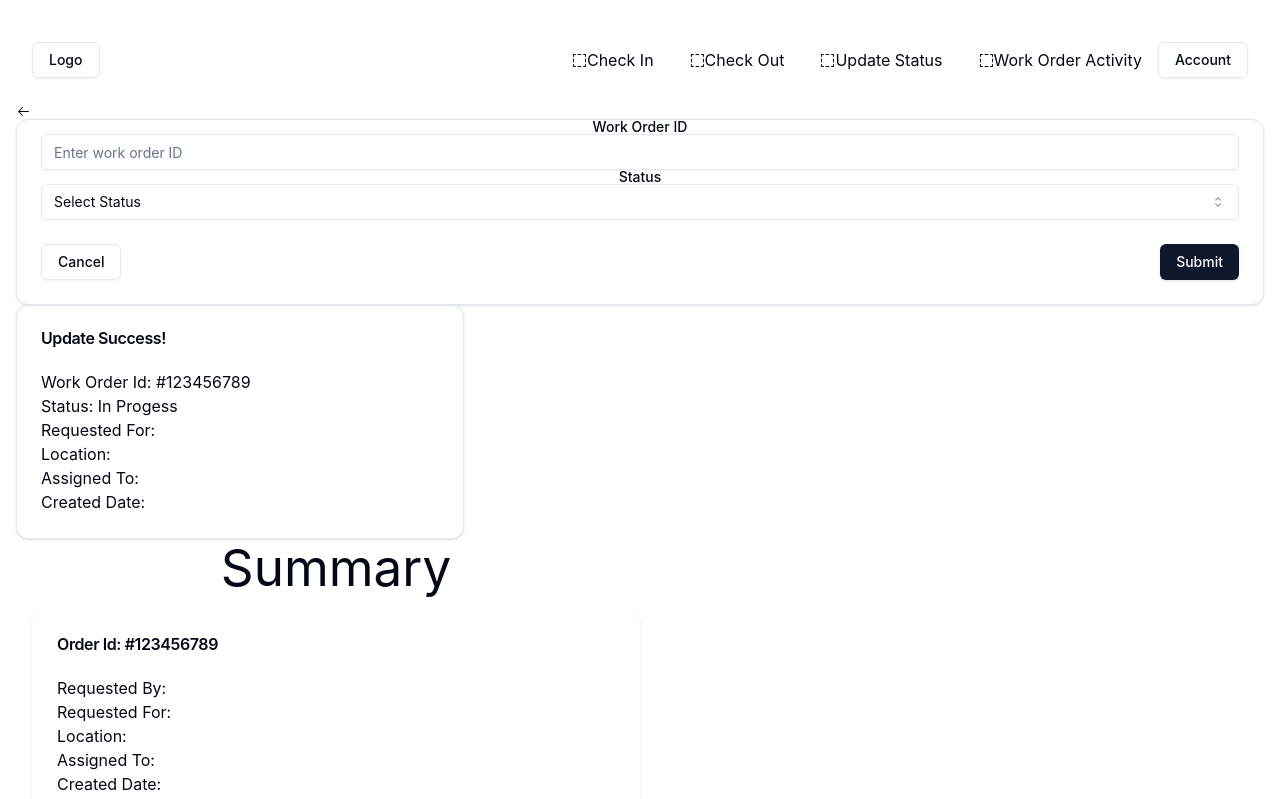
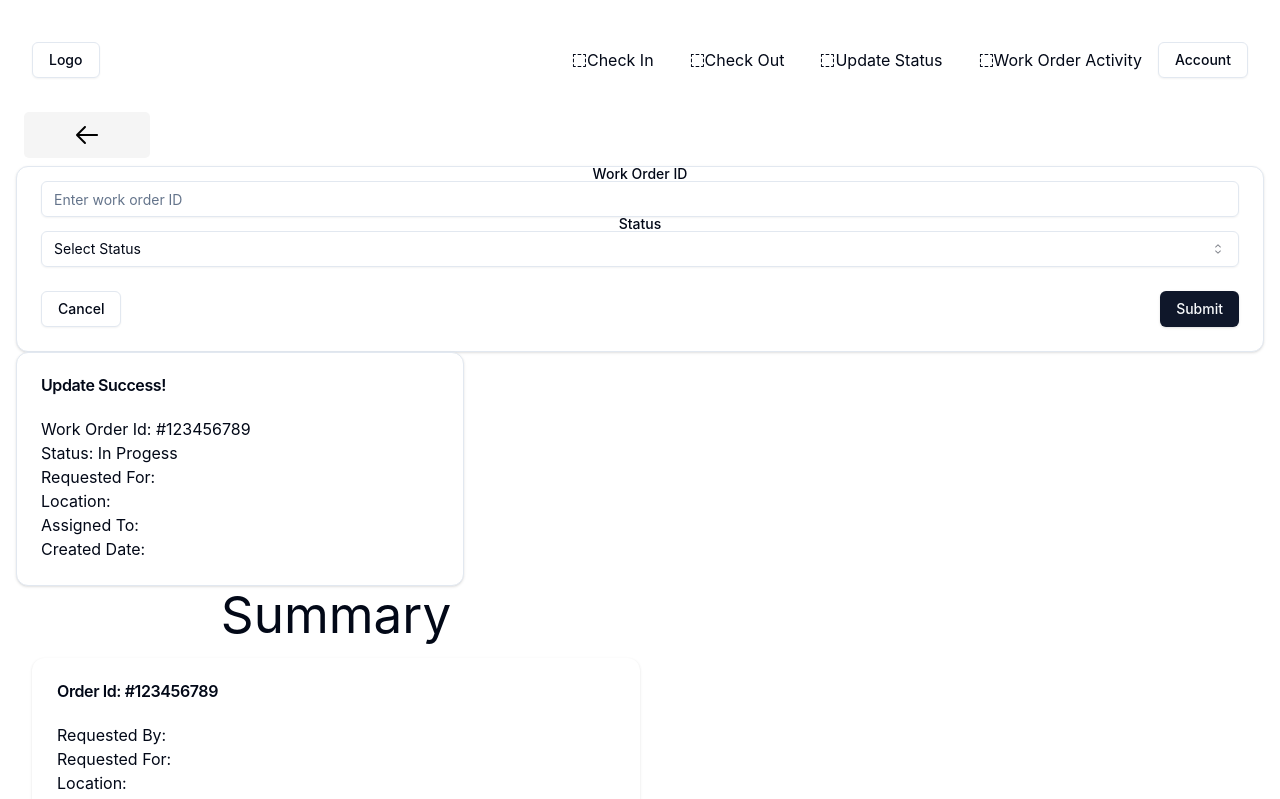
Before and after one commit to aidanho1188/ptsb-oct-23-capstone-team-2, a React (Vite) app in the folder client/: page /update-status in a window 1280 px wide. Shown: the top 799 px of the page. Built offline with nearby package versions, Linux system fonts and the light colour scheme.

Commit message:
move backToHomepage to its own folder and replace svg with the component function?

```diff
--- /dev/null
+++ b/client/src/components/BackToDashboard/BackToDashboard.jsx
@@ -0,0 +1,16 @@
+import {ArrowLeftIcon} from '@radix-ui/react-icons'
+import React from 'react'
+import './backToDashboard.css'
+
+function BackToDashboard() {
+  const goBackToHomePage = () => {
+    window.location.href = '/'
+  }
+  return (
+    <button onClick={goBackToHomePage} className='back-to-dashboard-btn'>
+      <ArrowLeftIcon style={{width: 30, height: 30}} />
+    </button>
+  )
+}
+
+export default BackToDashboard
--- /dev/null
+++ b/client/src/components/BackToDashboard/backToDashboard.css
@@ -0,0 +1,12 @@
+.back-to-dashboard-btn {
+  margin: 0.5rem;
+  padding: 0.5rem 3rem;
+  border-radius: 5px;
+  background-color: #f5f5f5;
+  color: #000;
+  font-size: 1.25rem;
+  font-weight: bold;
+  text-align: center;
+  cursor: pointer;
+  width: max-content;
+}
--- a/client/src/pages/UpdateStatusPage/UpdateStatusPage.jsx
+++ b/client/src/pages/UpdateStatusPage/UpdateStatusPage.jsx
@@ -1,44 +1,13 @@
+import BackToDashboard from '../../components/BackToDashboard/BackToDashboard'
 import NavBar from '../../layouts/Navbar/NavBar'
 import UpdateStatusLayout from '../../layouts/UpdateStatusLayout/UpdateStatusLayout'
 import './updateStatusPage.css'
-import { FaceIcon, ImageIcon, SunIcon } from '@radix-ui/react-icons'
-
-function MyComponent() {
-  return (
-    <div>
-      <FaceIcon />
-      <SunIcon />
-      <ImageIcon />
-    </div>
-  )
-}
 
 function UpdateStatus() {
-  const goBackToHomePage = () => {
-    window.location.href = '/'
-  }
   return (
     <div className='update-status-container'>
       <NavBar />
-      <button
-        onClick={goBackToHomePage}
-        style={{ cursor: 'pointer', border: 'none', background: 'none' }}
-      >
-        <svg
-          width='15'
-          height='15'
-          viewBox='0 0 15 15'
-          fill='none'
-          xmlns='http://www.w3.org/2000/svg'
-        >
-          <path
-            d='M6.85355 3.14645C7.04882 3.34171 7.04882 3.65829 6.85355 3.85355L3.70711 7H12.5C12.7761 7 13 7.22386 13 7.5C13 7.77614 12.7761 8 12.5 8H3.70711L6.85355 11.1464C7.04882 11.3417 7.04882 11.6583 6.85355 11.8536C6.65829 12.0488 6.34171 12.0488 6.14645 11.8536L2.14645 7.85355C1.95118 7.65829 1.95118 7.34171 2.14645 7.14645L6.14645 3.14645C6.34171 2.95118 6.65829 2.95118 6.85355 3.14645Z'
-            fill='currentColor'
-            fillRule='evenodd'
-            clipRule='evenodd'
-          ></path>
-        </svg>
-      </button>
+      <BackToDashboard />
       <UpdateStatusLayout />
     </div>
   )
```
